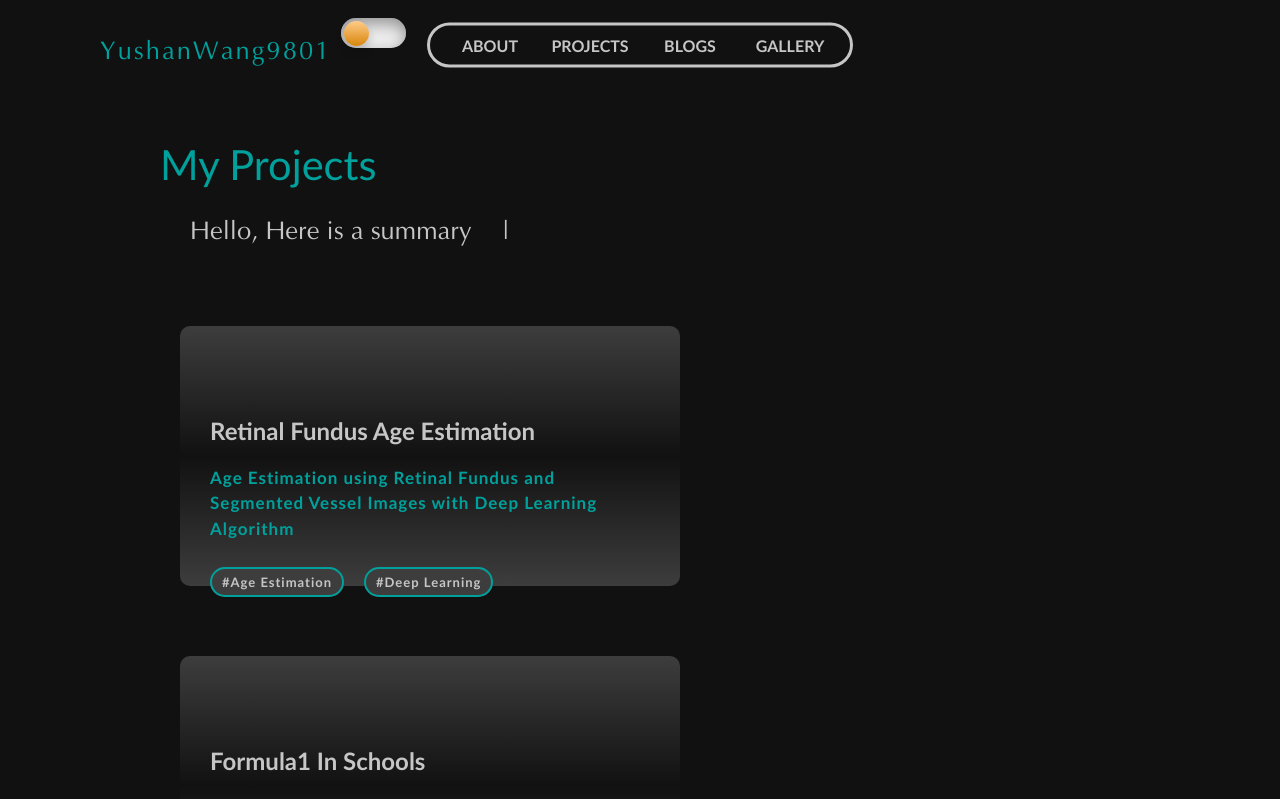
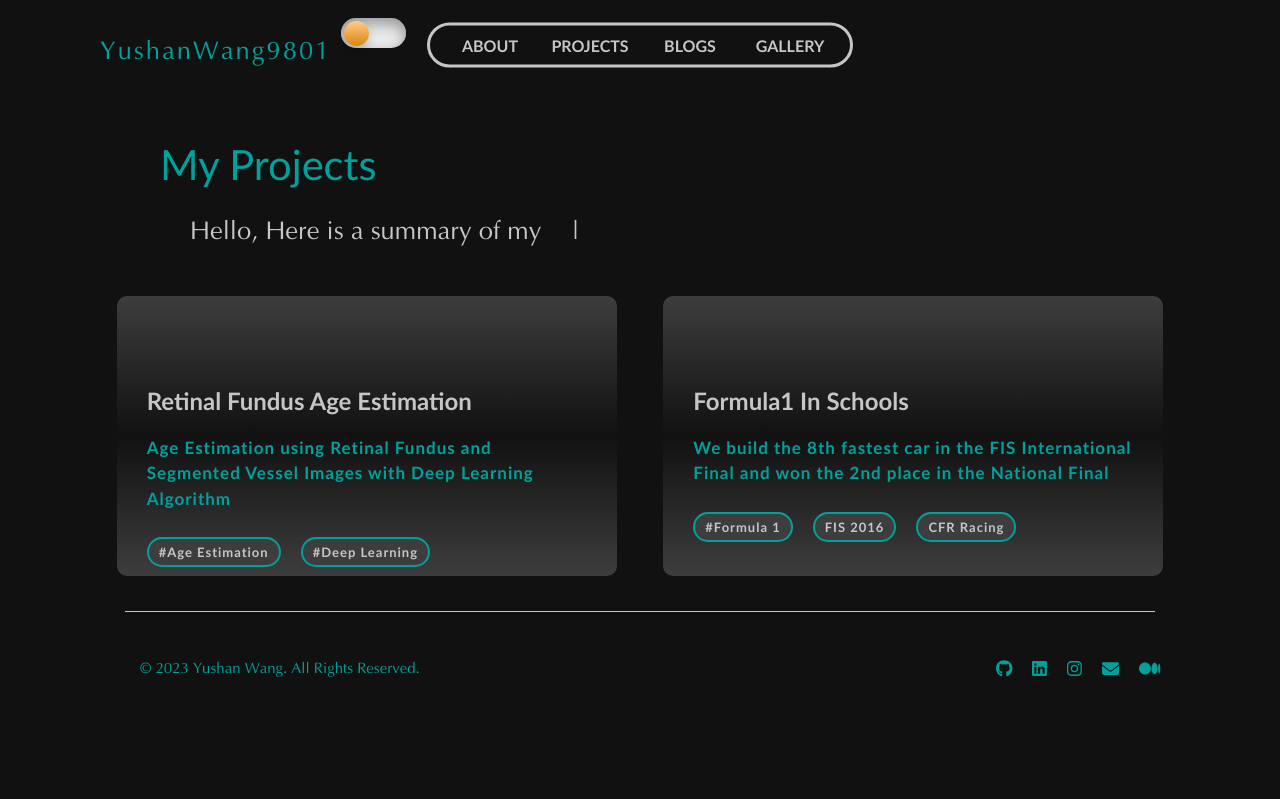
Before and after one commit to YushanWang9801/yushan1089_2023_portfolio, a React (Create React App) app: page / in a window 1280 px wide. Shown: the top 799 px of the page. Built offline with nearby package versions, Linux system fonts and the light colour scheme.

Commit message:
project page done mostly

```diff
--- a/src/comp/Project.js
+++ b/src/comp/Project.js
@@ -15,12 +15,11 @@ function Project () {
         <div className="project">
             <HeaderWang />
             <ProjectTitle />
-            {projects.map(project => (
-                <ProjectCard proj={project}/>
-            ))}
-            {projects.map(project => (
-                <ProjectCard proj={project}/>
-            ))}
+            <div className='project-grid'>
+                {projects.map(project => (
+                    <ProjectCard proj={project}/>
+                ))}
+            </div>
             <Footer />
         </div>
     );
--- a/src/css/Project.css
+++ b/src/css/Project.css
@@ -28,19 +28,22 @@
     display: flex;
 }
 
+.project-grid{
+    margin: 0px 0px 30px -60px;
+    display: grid;
+    justify-content: space-evenly;
+    gap: 30px;
+    grid-template-columns: 440px 440px;
+}
+
 /* ProjectCard */
-.ProjectCard {
-    box-sizing: border-box;
-    padding: 50px;
-    display: flex;
-    flex: 200px;
-    margin: 30px;
-}
 .ProjectCard .card {
+  display: inline-block;
+  padding: 50px 0px;
   font-weight: bold;
   position: relative;
   width: 440px;
-  height: 200px;
+  height: 220px;
 }
 
 .ProjectCard .card a {
@@ -52,7 +55,7 @@
   background: linear-gradient(var(--accent), var(--background), var(--accent));
   text-decoration: none;
   color: var(--secondary);
-  display: block;
+  display: inline-block;
   transition: 0.25s ease;
 }
 
@@ -113,5 +116,3 @@
     padding-left: 3px;
     padding-top: 1px;
 }
-
-/* ProjectHashtag*/
```
